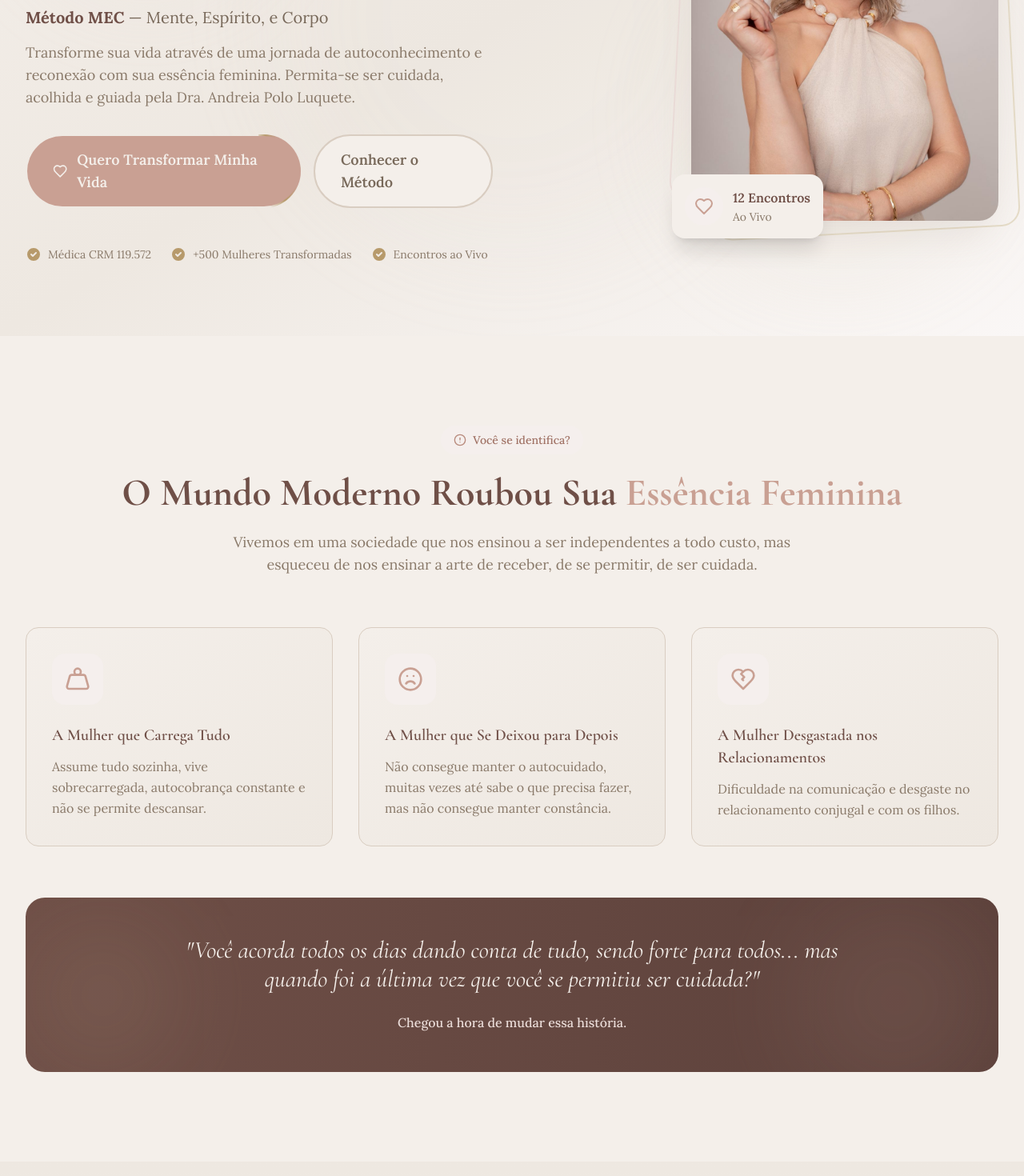
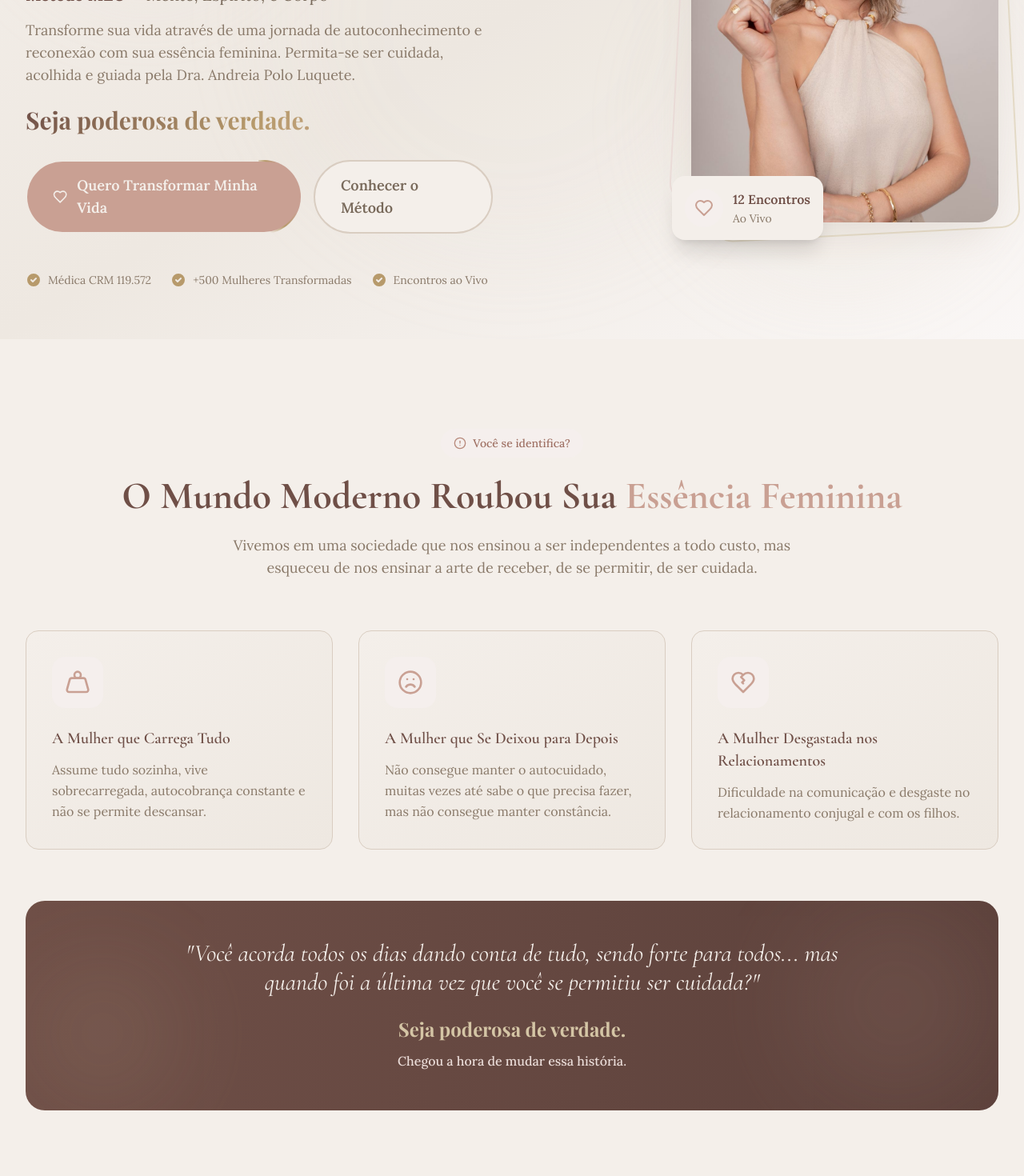
Before and after one commit to matheusdgc/landingpage-metodomec, a React (Vite) app: page / in a window 1280 px wide. Shown: the part 380-1850 px from the top of the page at 80% size. Built offline with nearby package versions, Linux system fonts and the light colour scheme; a web font is replaced by a local one.

Commit message:
Inclusao de frase.

```diff
--- a/src/components/FinalCTA.jsx
+++ b/src/components/FinalCTA.jsx
@@ -52,6 +52,11 @@ const FinalCTA = () => {
             <p className="text-rose-200 mt-2 font-body">ou 12x de R$57</p>
           </div>
 
+          {/* Tagline */}
+          <p className="text-2xl md:text-3xl font-display font-bold text-gold-300 mb-10">
+            Seja poderosa de verdade.
+          </p>
+
           {/* CTA Button */}
           <div className="flex flex-col items-center">
             <button
--- a/src/components/Hero.jsx
+++ b/src/components/Hero.jsx
@@ -28,10 +28,14 @@ const Hero = () => {
               <strong className="text-brown-600">Método MEC</strong> — Mente, Espírito, e Corpo
             </p>
 
-            <p className="text-base sm:text-lg text-taupe-500 mb-8 leading-relaxed max-w-xl mx-auto lg:mx-0 font-body">
+            <p className="text-base sm:text-lg text-taupe-500 mb-6 leading-relaxed max-w-xl mx-auto lg:mx-0 font-body">
               Transforme sua vida através de uma jornada de autoconhecimento e reconexão
               com sua essência feminina. Permita-se ser cuidada, acolhida e guiada pela
               Dra. Andreia Polo Luquete.
+            </p>
+
+            <p className="text-2xl sm:text-3xl font-display font-bold mb-8 gradient-text">
+              Seja poderosa de verdade.
             </p>
 
             <div className="flex flex-col sm:flex-row gap-4 justify-center lg:justify-start mb-12">
--- a/src/components/Investment.jsx
+++ b/src/components/Investment.jsx
@@ -149,6 +149,10 @@ const Investment = () => {
             "Você não está gastando, está investindo no bem mais precioso que existe: você mesma.
             Quando você se transforma, tudo ao seu redor também se transforma."
           </p>
+
+          <p className="text-2xl md:text-3xl font-display font-bold gradient-text mt-6">
+            Seja poderosa de verdade.
+          </p>
         </div>
       </div>
     </section>
--- a/src/components/Problem.jsx
+++ b/src/components/Problem.jsx
@@ -70,6 +70,9 @@ const Problem = () => {
               "Você acorda todos os dias dando conta de tudo, sendo forte para todos...
               mas quando foi a última vez que você se permitiu ser cuidada?"
             </p>
+            <p className="text-xl md:text-2xl font-display font-bold text-gold-300 mb-3">
+              Seja poderosa de verdade.
+            </p>
             <p className="text-rose-200 font-medium font-body">
               Chegou a hora de mudar essa história.
             </p>
```
